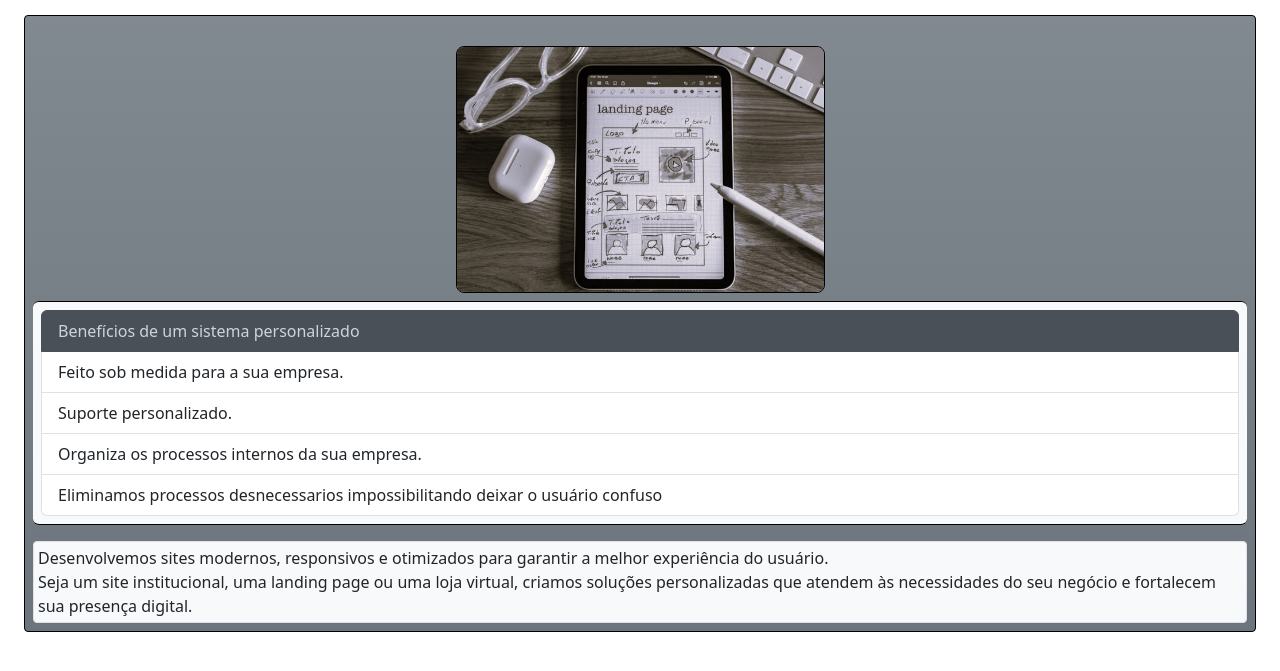
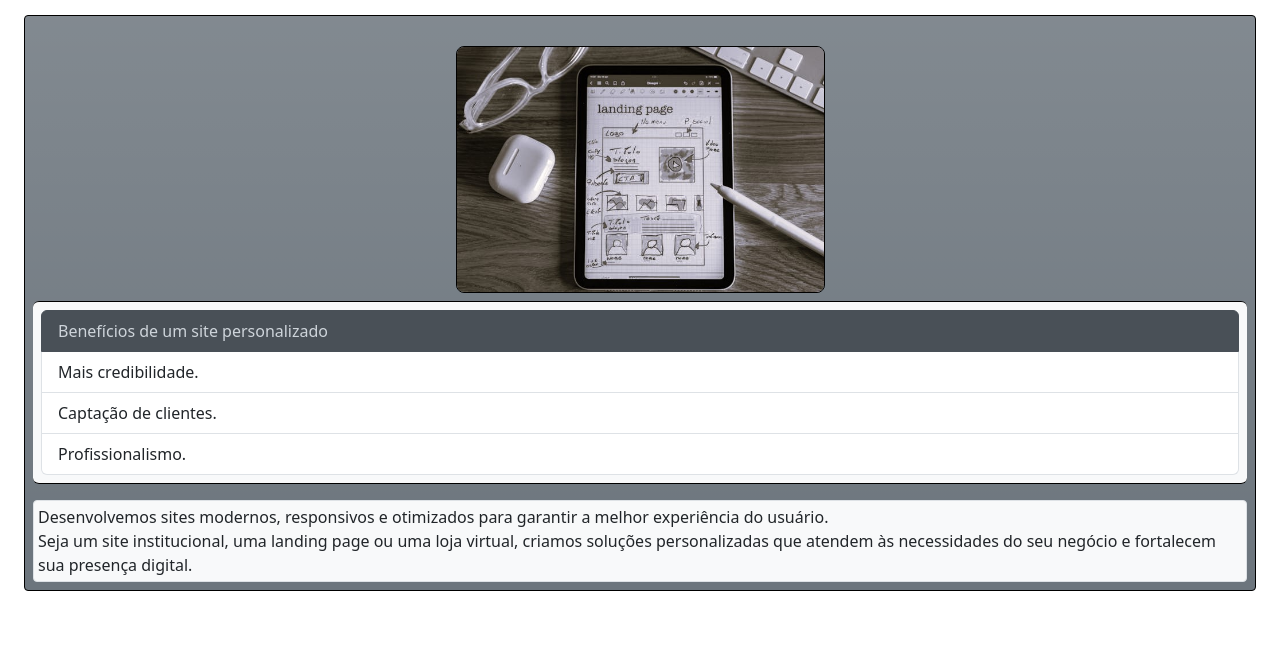
Before and after one commit to SamuelSAlves/site, a plain HTML site: page site_samuel/sites.html in a window 1280 px wide. Shown: the part 75-746 px from the top of the page. Drawn offline with nearby package versions, Linux system fonts and the light colour scheme.

Commit message:
Add files via upload

```diff
--- a/site_samuel/sites.html
+++ b/site_samuel/sites.html
@@ -45,11 +45,10 @@
         <img class="border border-black rounded-3" src="/imagens/pexels-davideibiza-11813187.jpg" alt="">
 
         <ul class="list-group m-2 p-2 bg-body-tertiary">
-            <li class="list-group-item list-group-item-dark active">Benefícios de um sistema personalizado</li>
-            <li class="list-group-item">Feito sob medida para a sua empresa.</li>
-            <li class="list-group-item">Suporte personalizado.</li>
-            <li class="list-group-item">Organiza os processos internos da sua empresa.</li>
-            <li class="list-group-item">Eliminamos processos desnecessarios impossibilitando deixar o usuário confuso</li>
+            <li class="list-group-item list-group-item-dark active">Benefícios de um site personalizado</li>
+            <li class="list-group-item">Mais credibilidade.</li>
+            <li class="list-group-item">Captação de clientes.</li>
+            <li class="list-group-item">Profissionalismo.</li>
         </ul>
 
         <p class="bg-body-tertiary border rounded-1 p-1 m-2">
```
Also changed, not shown: site_samuel/rede.html (+4 -5 lines).
